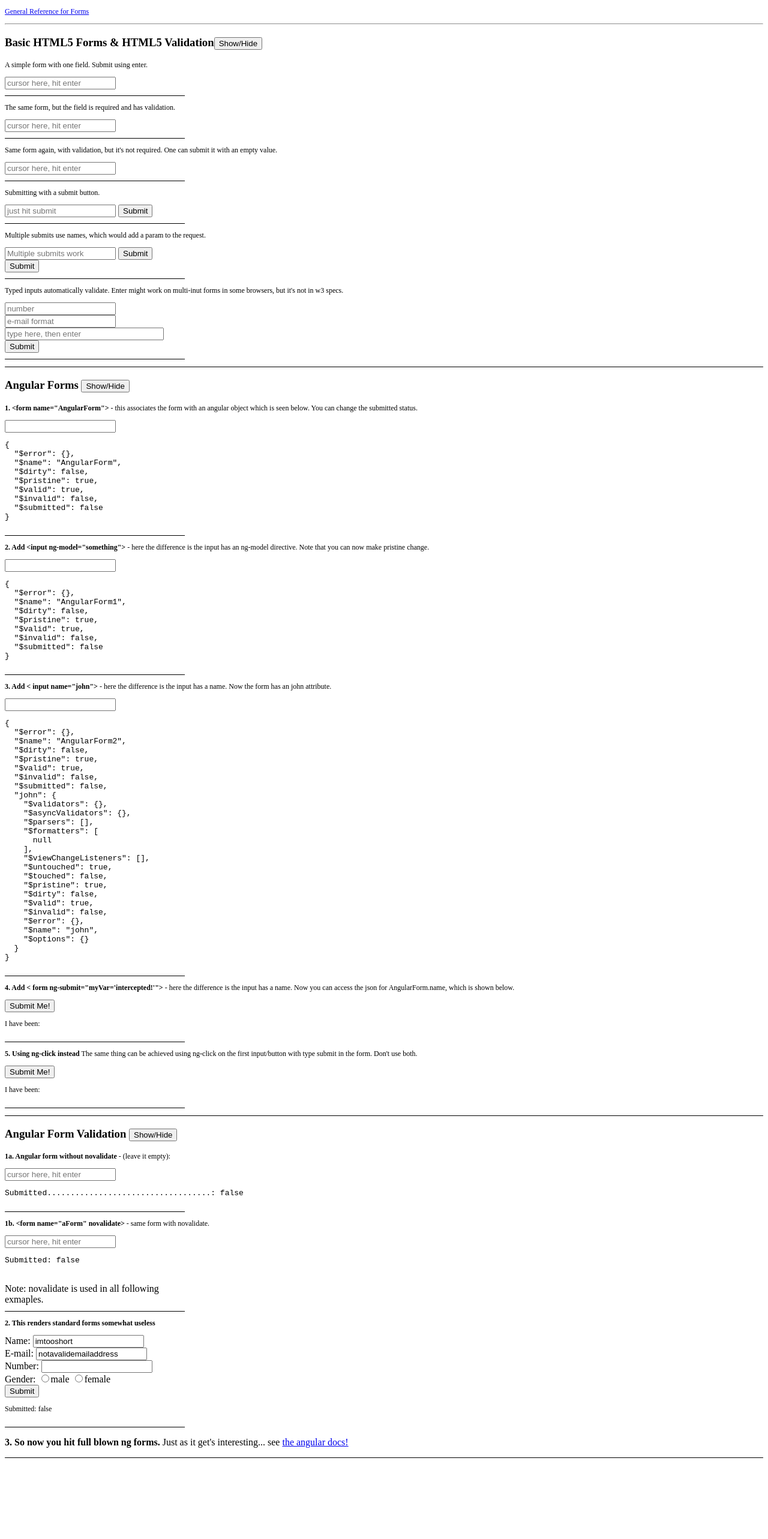
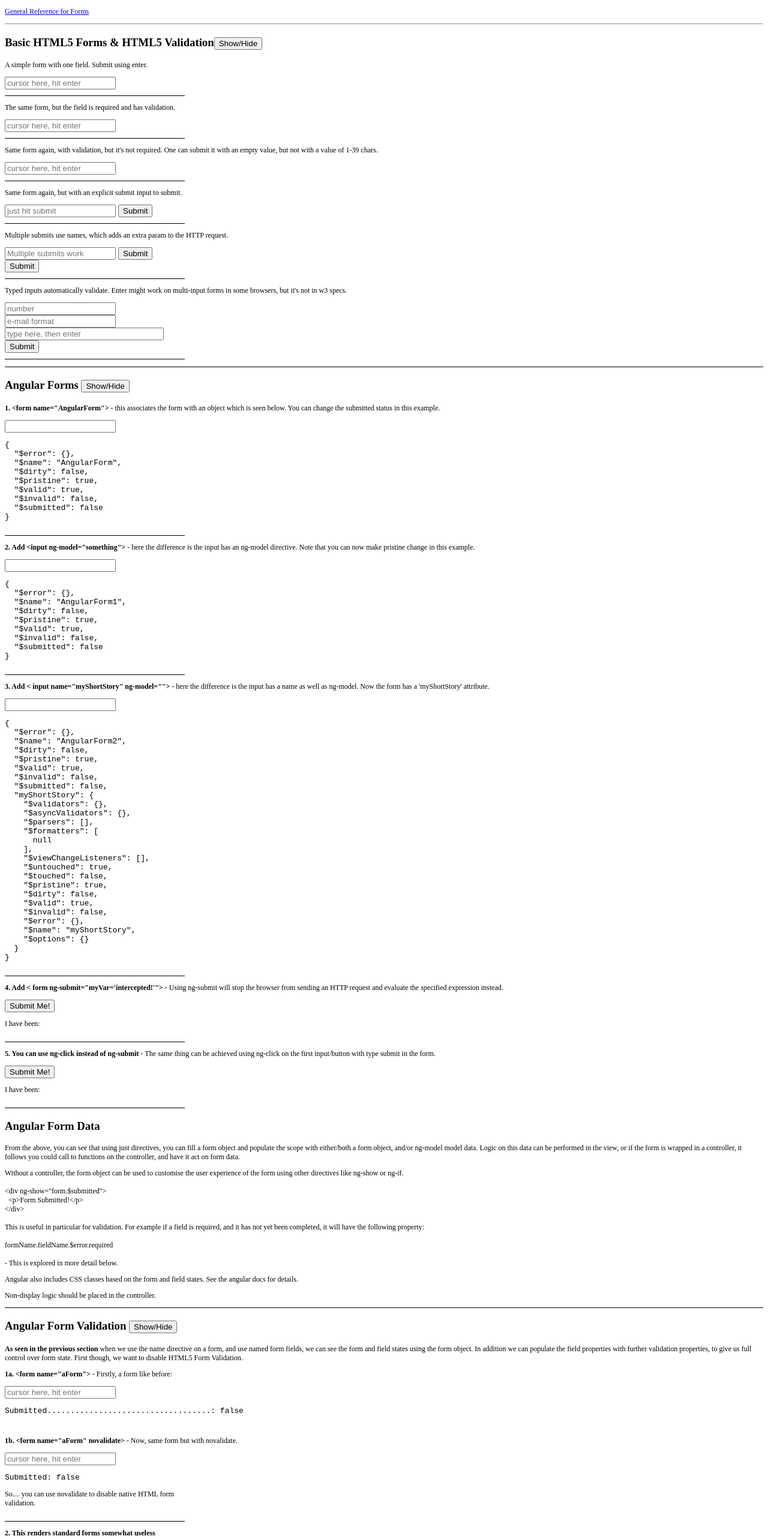
Before and after one commit to danielrob/AngularExercises, a website: page index.html in a window 1280 px wide. Shown: the top 2565 px of the page at 60% size. Before the commit the page ends 2438 px from the top, so only its background shows below. Drawn offline with nearby package versions, Linux system fonts and the light colour scheme.

Commit message:
Corrections and update

```diff
--- a/index.html
+++ b/index.html
@@ -29,20 +29,20 @@
     </form>
   </p>
   <p>
-    Same form again, with validation, but it's not required. One can submit it with an empty value.
+    Same form again, with validation, but it's not required. One can submit it with an empty value, but not with a value of 1-39 chars.
     <form>
       <input type="text" placeholder="cursor here, hit enter" minlength="40">
     </form>
   </p>
   <p>
-    Submitting with a submit button.
+    Same form again, but with an explicit submit input to submit.
     <form>
       <input type="text" placeholder="just hit submit" minlength="40" required>
       <input type="submit" >
     </form>
   </p>
   <p>
-    Multiple submits use names, which would add a param to the request.
+    Multiple submits use names, which adds an extra param to the HTTP request.
     <form>
       <input type="text" placeholder="Multiple submits work" minlength="4000000" required>
       <input type="submit" name="submit1" >
@@ -50,7 +50,7 @@
     </form>
   </p>
   <p>
-    Typed inputs automatically validate. Enter might work on multi-inut forms in some browsers, but it's not in w3 specs.
+    Typed inputs automatically validate. Enter might work on multi-input forms in some browsers, but it's not in w3 specs.
     <form>
       <input type="number" placeholder="number" required><br>
       <input type="email" placeholder="e-mail format" required><br>
@@ -67,39 +67,60 @@
 <div class="example" ng-show="ngforms" ng-init="ngforms=1">
 
   <p>
-    <strong>1. &lt;form name="AngularForm"&gt;</strong> - this associates the form with an angular object which is seen below. You can change the submitted status.
+    <strong>1. &lt;form name="AngularForm"&gt;</strong> - this associates the form with an object which is seen below. You can change the submitted status in this example.
     <form name="AngularForm">
       <input type="text"><br>
       <pre>{{AngularForm | json }}</pre>
     </form>
   </p>
   <p>
-    <strong>2. Add &lt;input ng-model="something"&gt;</strong> - here the difference is the input has an ng-model directive. Note that you can now make pristine change.
+    <strong>2. Add &lt;input ng-model="something"&gt;</strong> - here the difference is the input has an ng-model directive. Note that you can now make pristine change in this example.
     <form name="AngularForm1">
       <input type="text" ng-model="m9edq"><br>
       <pre>{{AngularForm1 | json }}</pre>
     </form>
   </p>
   <p>
-    <strong>3. Add &lt; input name="john"&gt;</strong> - here the difference is the input has a name. Now the form has an john attribute.
+    <strong>3. Add &lt; input name="myShortStory" ng-model=""&gt;</strong> - here the difference is the input has a name as well as ng-model. Now the form has a 'myShortStory' attribute.
     <form name="AngularForm2">
-      <input type="text" name="john" ng-model="l2bi8"><br>
+      <input type="text" name="myShortStory" ng-model="l2bi8"><br>
       <pre>{{AngularForm2 | json }}</pre>
     </form>
   </p>
   <p>
-    <strong>4. Add &lt; form ng-submit="myVar='intercepted!'"&gt;</strong> - here the difference is the input has a name. Now you can access the json for AngularForm.name, which is shown below.
+    <strong>4. Add &lt; form ng-submit="myVar='intercepted!'"&gt;</strong> - Using ng-submit will stop the browser from sending an HTTP request and evaluate the specified expression instead.
     <form name="AngularForm3" ng-submit="myVar='intercepted!'">
         <input type="submit" value="Submit Me!">
         <p>I have been: {{myVar}}</p>
     </form>
   </p>
   <p>
-    <strong>5. Using ng-click instead</strong> The same thing can be achieved using ng-click on the first input/button with type submit in the form. Don't use both.
+    <strong>5. You can use ng-click instead of ng-submit</strong> - The same thing can be achieved using ng-click on the first input/button with type submit in the form.
     <form name="AngularForm4">
         <input type="submit" value="Submit Me!" ng-click="tyd8o='intercepted!'">
         <p>I have been: {{tyd8o}}</p>
     </form>
+  </p>
+  <h3>Angular Form Data</h3>
+  <p>
+    From the above, you can see that using just directives, you can fill a form object and populate the scope with either/both a form object, and/or ng-model model data. Logic on this data can be performed in the view, or if the form is wrapped in a controller, it follows you could call to functions on the controller, and have it act on form data.
+  </p>
+  <p>
+    Without a controller, the form object can be used to customise the user experience of the form using other directives like ng-show or ng-if. <br>
+    <br>
+    &lt;div ng-show="form.$submitted"&gt;<br>
+      &nbsp;&nbsp;&lt;p&gt;Form Submitted!&lt;/p&gt;<br>
+    &lt;/div&gt;<br>
+    <br>
+    This is useful in particular for validation. For example if a field is required, and it has not yet been completed, it will have the following property: <br><br>
+    formName.fieldName.$error.required
+    <br>
+    <br>
+    - This is explored in more detail below.
+  </p>
+  <p>Angular also includes CSS classes based on the form and field states. See the angular docs for details.</p>
+  <p>
+    Non-display logic should be placed in the controller.
   </p>
 
 </div>
@@ -107,33 +128,36 @@
 <h3>Angular Form Validation <button ng-click="ngvalidation=!ngvalidation">Show/Hide</button> </h3>
 
 <div class="example" ng-show="ngvalidation" ng-init="ngvalidation=1">
+  <p>
+    <strong>As seen in the previous section</strong> when we use the name directive on a form, and use named form fields, we can see the form and field states using the form object. In addition we can populate the field properties with further validation properties, to give us full control over form state. First though, we want to disable HTML5 Form Validation.
+  </p>
 
   <p>
-    <strong>1a. Angular form without novalidate</strong> - (leave it empty):
+    <strong>1a. &lt;form name="aForm"&gt; </strong> - Firstly, a form like before:
 
     <form name="ngValidationForm" class="border-skip">
-      <input type="text" required placeholder="cursor here, hit enter">
+      <input type="text" required placeholder="cursor here, hit enter" maxlength="0">
       <pre>Submitted...................................: {{ngValidationForm.$submitted}}</pre>
     </form>
   </p>
   <p>
-    <strong>1b. &lt;form name="aForm" novalidate&gt;</strong> - same form with novalidate.
+    <strong>1b. &lt;form name="aForm" novalidate&gt; </strong> - Now, same form but with novalidate.
     <form name="ngValidationForm0" novalidate>
-      <input type="text" required placeholder="cursor here, hit enter">
-      <pre>Submitted: {{ngValidationForm0.$submitted}}</pre><br>
-      Note: novalidate is used in all following exmaples.
+      <input type="text" required placeholder="cursor here, hit enter" maxlength="0">
+      <pre>Submitted: {{ngValidationForm0.$submitted}}</pre>
+      <p>So.... you can use novalidate to disable native HTML form validation. </p>
     </form>
   </p>
   <p>
     <strong>2. This renders standard forms somewhat useless</strong>
     <div>
       <form novalidate name="novalidate">
-        Name: <input type="text" required value="imtooshort" minlength="100"/><br />
+        Name: <input type="text" required value="imtooshort" ng-minlength="12"/><br />
         E-mail: <input type="email" required value="notavalidemailaddress"/><br />
         Number: <input type="number" required value=""/><br />
         Gender: <input type="radio" value="male" />male
         <input type="radio"  value="female" />female<br />
-        <input type="submit" value="Submit"/>
+        <input type="submit" ng-click="a='b'"value="Submit"/>
         <p>Submitted: {{novalidate.$submitted}}</p>
       </form>
     </div>
--- a/sass/stylesheet.scss
+++ b/sass/stylesheet.scss
@@ -16,6 +16,6 @@ h5 {
   margin-top: -15px;
 }
 
-.bigger {
-  font-size: 16px;
+.border-skip {
+  border-bottom: none;
 }
```
Also changed, not shown: css/stylesheet.css.
